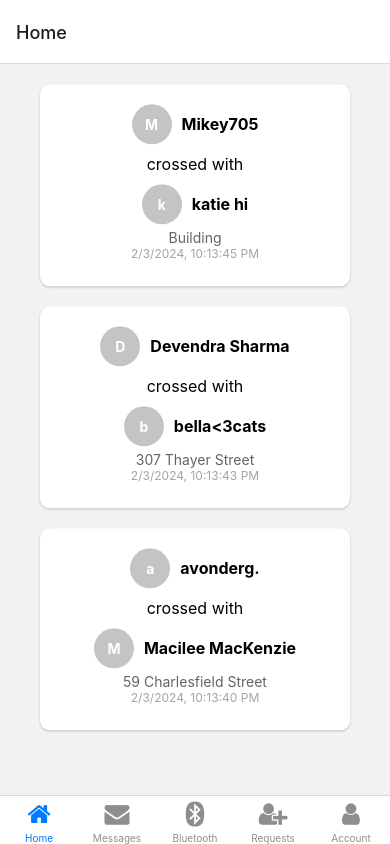
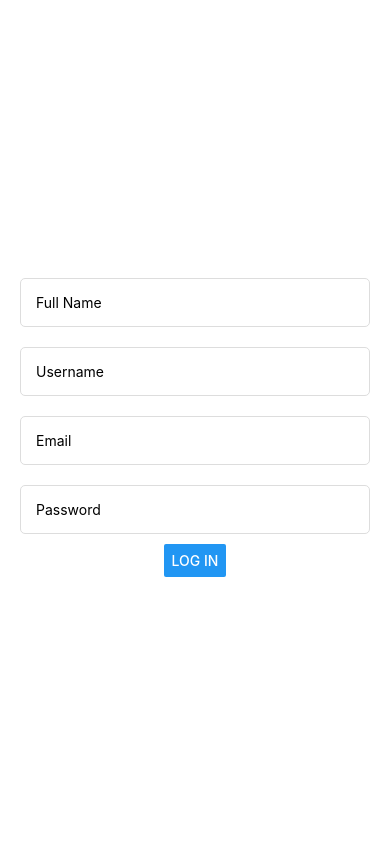
Before and after one commit to DavidSMazur/renfy, a React Native app in the folder frontend/: screen / in a window 390 px wide. Built offline with nearby package versions, Linux system fonts and the light colour scheme.

Commit message:
functional product

```diff
--- a/frontend/App.js
+++ b/frontend/App.js
@@ -1,4 +1,5 @@
 import React, { useState, useEffect } from 'react';
+import { View, TextInput, Button, StyleSheet, Alert } from 'react-native';
 import { NavigationContainer } from '@react-navigation/native';
 import { createBottomTabNavigator } from '@react-navigation/bottom-tabs';
 import HomeScreen from './screens/HomeScreen';
@@ -11,28 +12,25 @@ import MessageStack from './screens/MessageStack';
 import { createStackNavigator } from '@react-navigation/stack';
 
 const Tab = createBottomTabNavigator();
-
-const MainApp = () => {
-
-};
-
 const Stack = createStackNavigator();
 
 export default function App() {
-    const [isLoggedIn, setIsLoggedIn] = useState(true);
+    const [isLoggedIn, setIsLoggedIn] = useState(false);
+    const [fullName, setFullName] = useState('');
+    const [username, setUsername] = useState('');
+    const [email, setEmail] = useState('');
+    const [password, setPassword] = useState('');
 
-    // useEffect(() => {
-    //     const checkLoginStatus = async () => {
-    //         const isLoggedInValue = await AsyncStorage.getItem('isLoggedIn');
-    //         setIsLoggedIn(isLoggedInValue === 'true');
-    //     };
-
-    //     checkLoginStatus();
-    // }, []);
+    const handleLogin = async () => {
+        // Your validation logic
+        if (email && password) { // Assuming login validation passed
+            setIsLoggedIn(true);
+        }
+    };
 
     return (
         <NavigationContainer>
-        <Tab.Navigator>
+        {isLoggedIn ? (<Tab.Navigator>
           <Tab.Screen
             name="Home"
             component={HomeScreen}
@@ -79,16 +77,54 @@ export default function App() {
                 ),
             }}
           />
-        </Tab.Navigator>
+        </Tab.Navigator>) : (
+                 <View style={styles.container}>
+                 <TextInput
+                     placeholder="Full Name"
+                     value={fullName}
+                     onChangeText={setFullName}
+                     style={styles.input}
+                 />
+                 <TextInput
+                     placeholder="Username"
+                     value={username}
+                     onChangeText={setUsername}
+                     style={styles.input}
+                 />
+                 <TextInput
+                     placeholder="Email"
+                     value={email}
+                     onChangeText={setEmail}
+                     keyboardType="email-address"
+                     style={styles.input}
+                 />
+                 <TextInput
+                     placeholder="Password"
+                     value={password}
+                     onChangeText={setPassword}
+                     secureTextEntry
+                     style={styles.input}
+                 />
+                 <Button title="Log In" onPress={handleLogin} />
+             </View>
+             )}
         </NavigationContainer>
-        // <NavigationContainer>
-        //     {/* {isLoggedIn ? (
-        //         <MainApp />
-        //     ) : (
-        //         <Stack.Navigator screenOptions={{ headerShown: false }}>
-        //             <Stack.Screen name="Login" component={LoginScreen} />
-        //         </Stack.Navigator>
-        //     )} */}
-        // {/* </NavigationContainer> */}
     );
 }
+
+const styles = StyleSheet.create({
+    container: {
+        flex: 1,
+        justifyContent: 'center',
+        alignItems: 'center',
+        padding: 20,
+    },
+    input: {
+        width: '100%',
+        marginVertical: 10,
+        padding: 15,
+        borderWidth: 1,
+        borderColor: '#ddd',
+        borderRadius: 5,
+    },
+});
```
